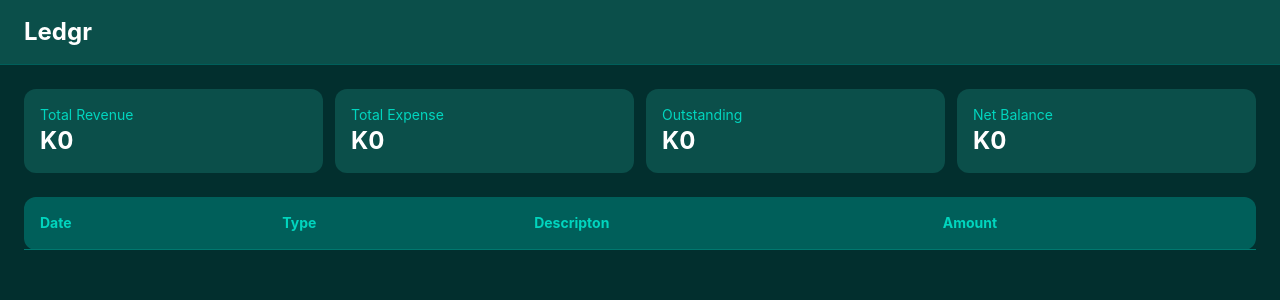
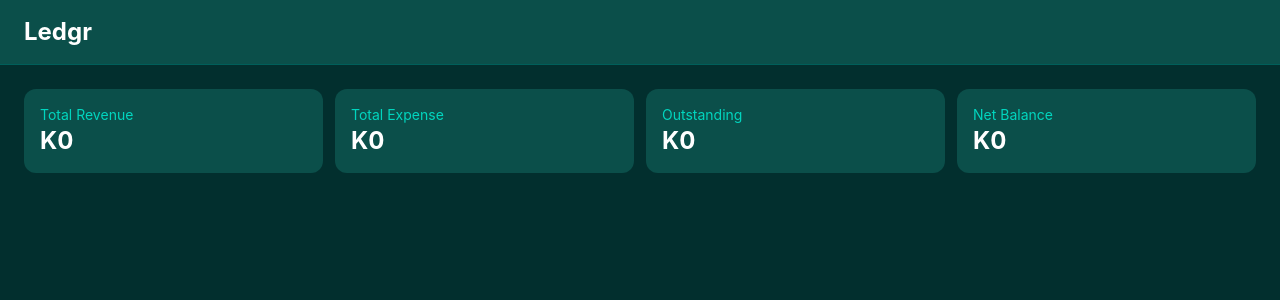
Before and after one commit to hoiregeno/ledgr-app, a React (Vite) app: page / in a window 1280 px wide. Shown: the top 300 px of the page. Built offline with nearby package versions, Linux system fonts and the light colour scheme.

Commit message:
Revert "feat: integrate LedgerTable into App"
This reverts commit ccda7ce58cafdd67b2ed00fa6c0866fb2a2dc9d1.

```diff
--- a/src/App.jsx
+++ b/src/App.jsx
@@ -1,6 +1,5 @@
 import { useState, useEffect } from "react";
 import SummaryCards from "./components/SummaryCards";
-import LedgerTable from "./components/LedgerTable";
 
 function App() {
   const [transactions, setTransactions] = useState(() => {
@@ -18,10 +17,7 @@ function App() {
         <h1 className="text-2xl font-bold text-white">Ledgr</h1>
       </nav>
       <main className="p-6">
-        <div className="flex flex-col gap-6">
-          <SummaryCards transactions={transactions} />
-          <LedgerTable transactions={transactions} />
-        </div>
+        <SummaryCards transactions={transactions} />
       </main>
     </div>
   );
```
